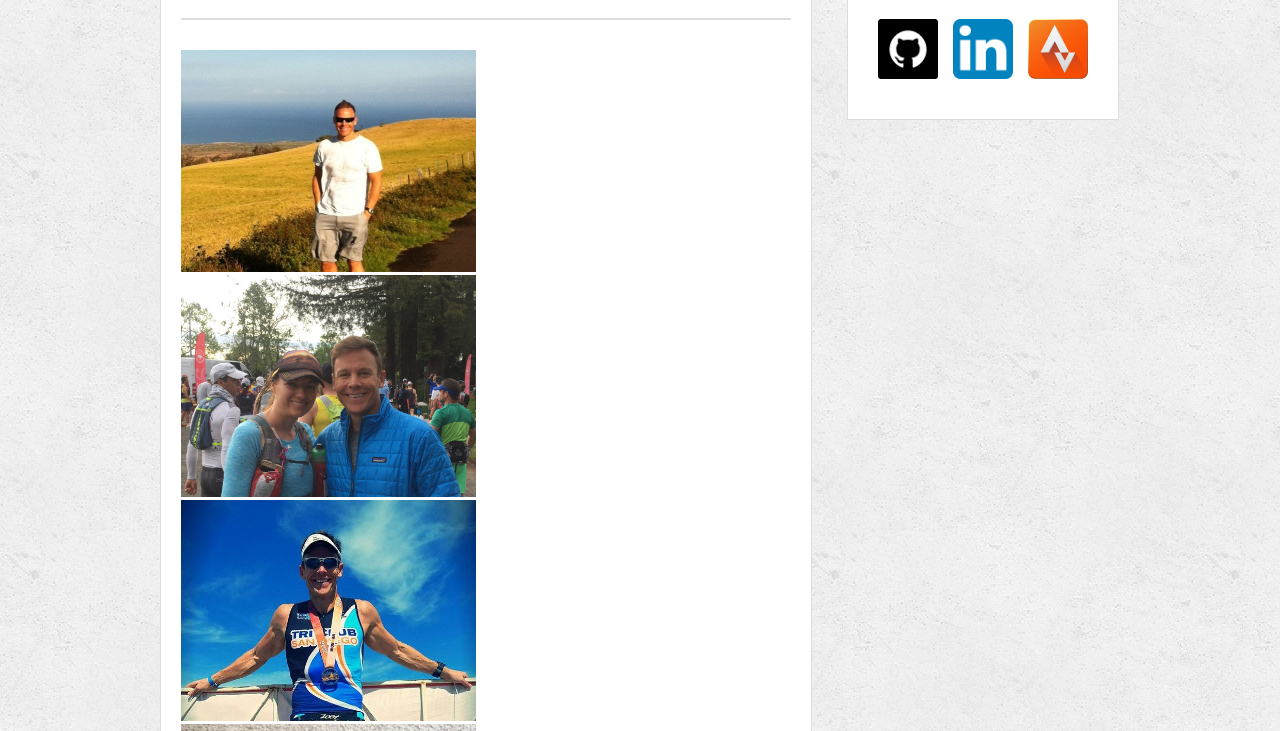
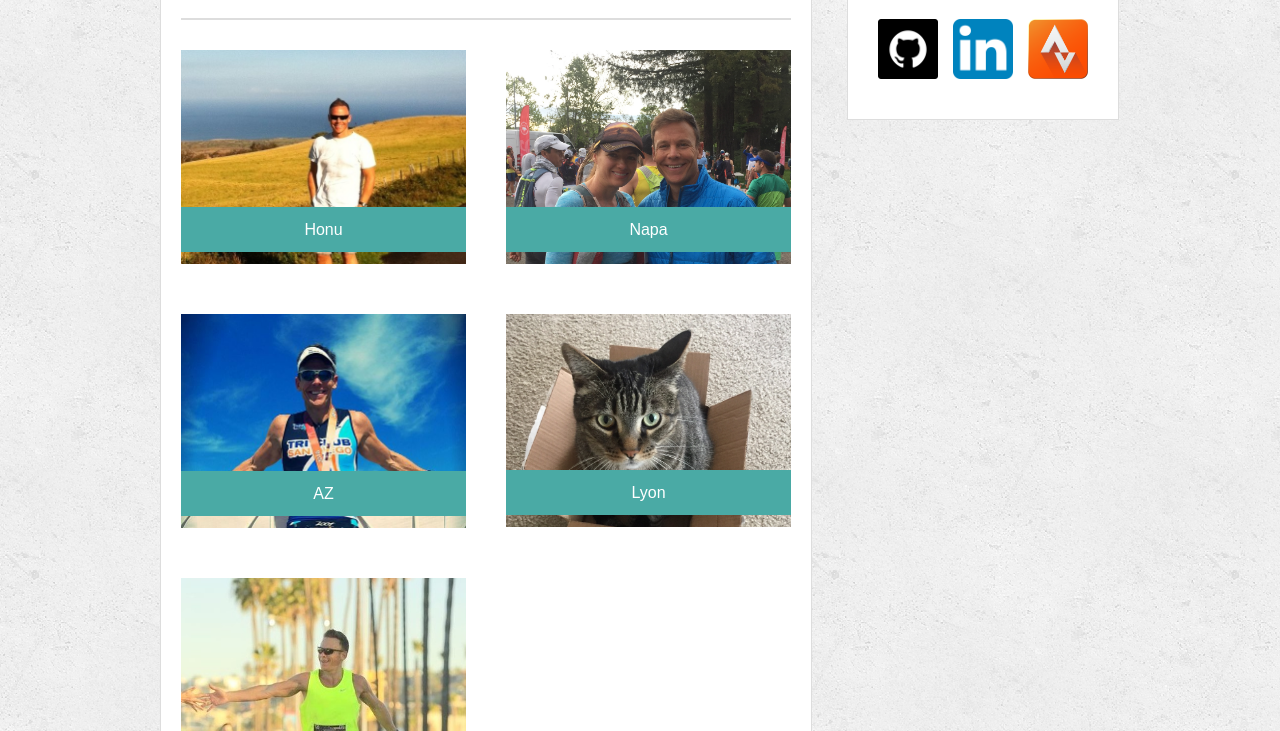
Before and after one commit to mstange22/Basic-Portfolio, a plain HTML site: page portfolio.html in a window 1280 px wide. Shown: the part 183-914 px from the top of the page. Drawn offline with Linux system fonts and the light colour scheme.

Commit message:
Last Commit for Today - It's all working!

```diff
--- a/assets/css/style.css
+++ b/assets/css/style.css
@@ -160,12 +160,87 @@ footer {
 }
 
 .portfolio-image {
-	width: 295px;
+	width: 285px;
+}
+
+.box {
+	position: relative;
+	width: 285px;
+	height: 30px;
+	padding-top: 15px;
+	background-color: #4aaaa5;
+	text-align: center;
+	color: white;
+}
+
+#honu {
+	float: left;
+	width: 285px;
+	height: 213.75px;
+	margin-right: 40px;
+	margin-bottom: 50px;
+}
+
+#honu div {
+	top: -60px;
+}
+
+#napa {
+	float: left;
+	height: 213.75px;
+	width: 285px;
+	margin-bottom: 50px;
+}
+
+#napa div {
+	top: -60px;
+}
+
+#az {
+	float: left;
+	height: 213.75px;
+	width: 285px;
+	margin-right: 40px;
+	margin-bottom: 50px;
+}
+
+#az div {
+	top: -60px;
+}
+
+#lyon {
+	float: left;
+	height: 213.75px;
+	width: 285px;
+	margin-bottom: 50px;
+}
+
+#lyon div {
+	top: -60px;
+}
+
+#usa {
+	float: left;
+	height: 213.75px;
+	width: 285px;
+	margin-right: 40px;
+	margin-bottom: 50px;
+}
+
+#usa div {
+	top: -60px;
+}
+
+
+label {
+	font-size: 16px;
+	/*font-weight: bold;*/
 }
 
 input[type=text] {
 	width: 100%;
-	padding: 5px 20px;
+	height: 30px;
+	padding: 5px 5px;
 	margin-top: 8px;
 	margin-bottom: 16px;
 	box-sizing: border-box;
@@ -182,10 +257,6 @@ input[type=submit] {
 	font-size: 16px;
 }
 
-label {
-	font-size: 15px;
-	font-weight: bold;
-}
 
 #form-message {
 	height: 150px;
--- a/portfolio.html
+++ b/portfolio.html
@@ -20,16 +20,26 @@
 		<section>
 			<h2>Portfolio</h2>
 			<div id="section-container">
-				<img id="honu" class="portfolio-image" src="assets/images/honu.jpg">
-				<p></p>
-				<img id="napa" class="portfolio-image" src="assets/images/napa.jpg">
-				<p></p>
-				<img id="az" class="portfolio-image" src="assets/images/az.jpg">
-				<p></p>
-				<img id="lyon" class="portfolio-image" src="assets/images/lyon.jpg">
-				<p></p>
-				<img id="usa" class="portfolio-image" src="assets/images/usa.jpg">
-				<p></p>
+				<div id="honu">
+					<img class="portfolio-image" src="assets/images/honu.jpg">
+					<div class="box">Honu</div>
+				</div>
+				<div id="napa">
+					<img class="portfolio-image" src="assets/images/napa.jpg">
+					<div class="box">Napa</div>
+				</div>
+				<div id="az">
+					<img class="portfolio-image" src="assets/images/az.jpg">
+					<div class="box">AZ</div>
+				</div>
+				<div id="lyon">
+					<img class="portfolio-image" src="assets/images/lyon.jpg">
+					<div class="box">Lyon</div>
+				</div>
+				<div id="usa">
+					<img class="portfolio-image" src="assets/images/usa.jpg">
+					<div class="box">USA</div>
+				</div>
 			</div>
 		</section>
 
```
Also changed, not shown: contact.html (+4 -4 lines).
